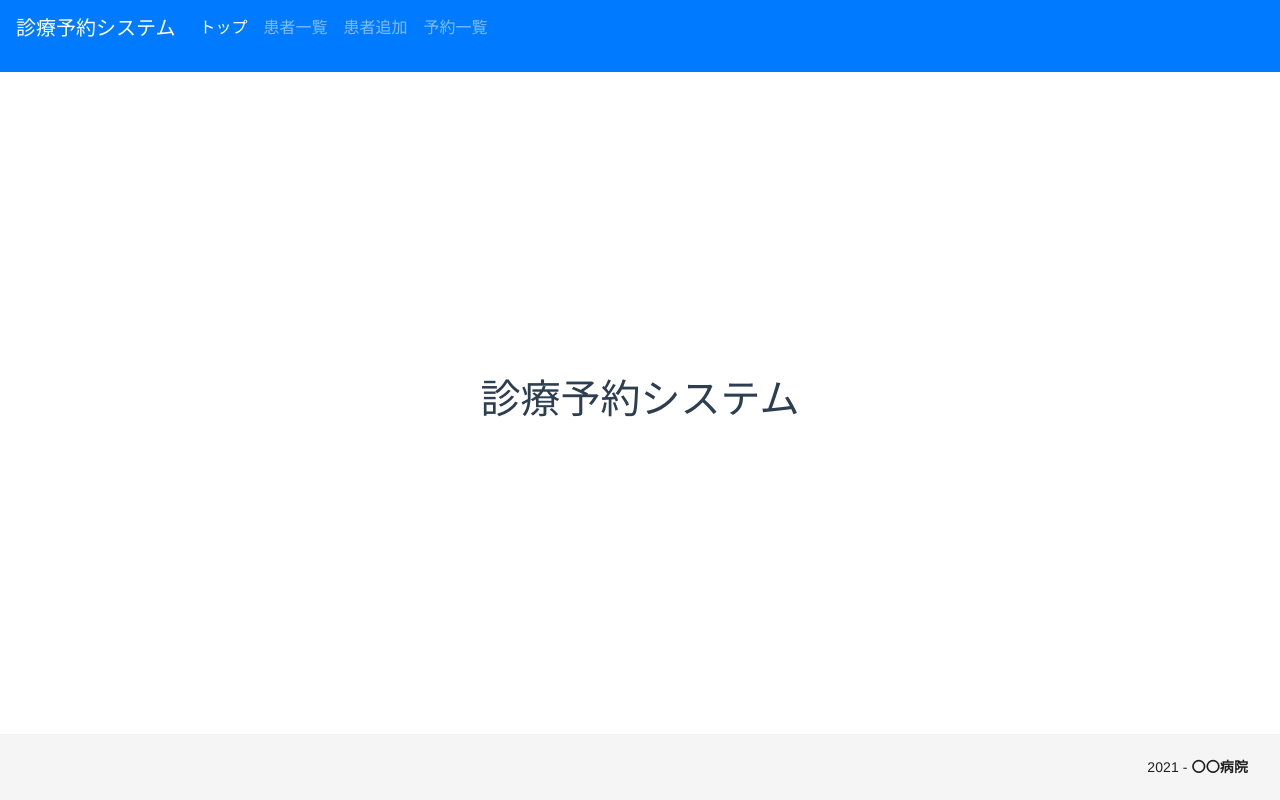
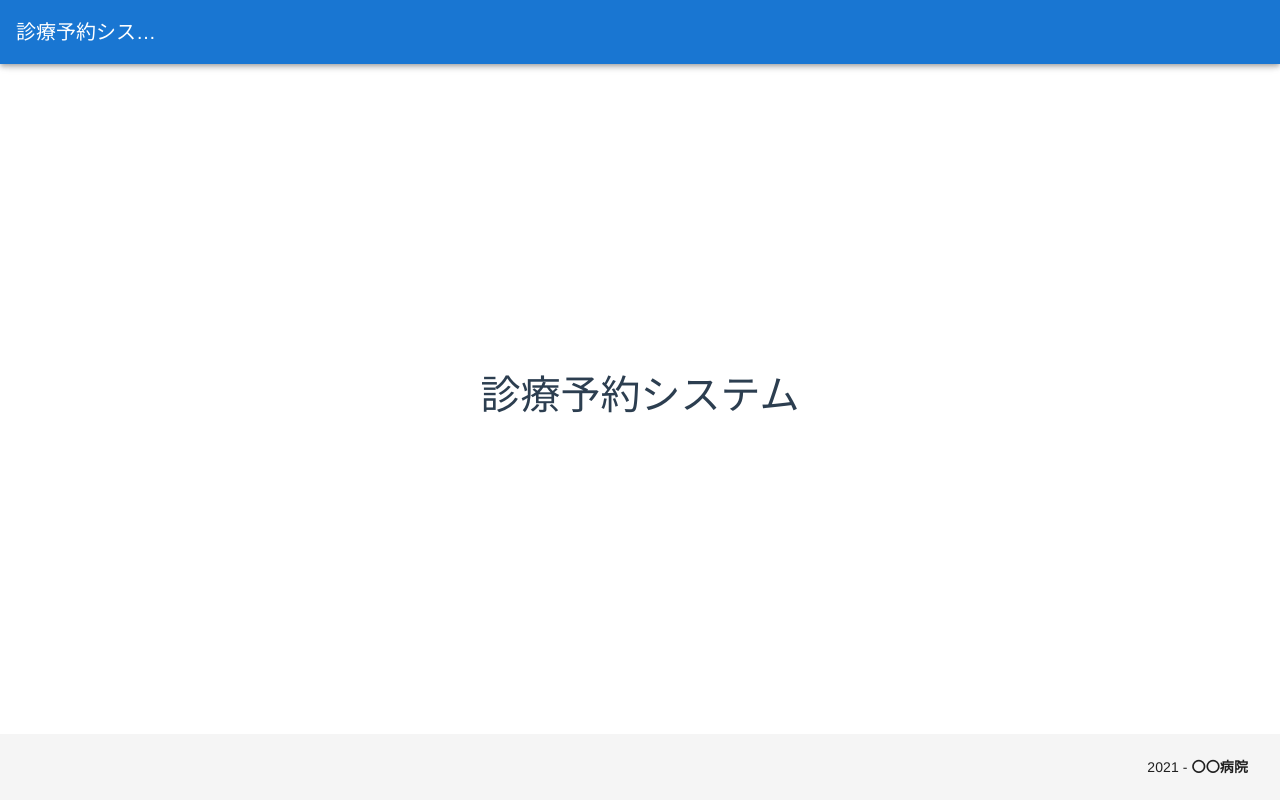
Before and after one commit to YanaPIIDXer/HospitalReserveSystem, a Vue app in the folder frontend/src/: page / in a window 1280 px wide. Built offline with nearby package versions, Linux system fonts and the light colour scheme.

Commit message:
ナビゲーションバーをVuetifyのものに差し替え ※とりあえずタイトルだけ。他はこれから実装

```diff
--- a/frontend/src/src/components/navbar/NavBar.vue
+++ b/frontend/src/src/components/navbar/NavBar.vue
@@ -1,4 +1,5 @@
 <template>
+    <!--
     <nav class="navbar navbar-expand-lg navbar-dark bg-primary">
         <p class="navbar-brand">診療予約システム</p>
         <div class="navbar-nav">
@@ -8,15 +9,19 @@
             <nav-bar-item text="予約一覧" path="reserve_list" index=3 :selectedIndex="selectedIndex" @on-click="onClickItem" />
         </div>
     </nav>
+    -->
+    <v-app-bar color="primary" app dark>
+        <v-app-bar-title>診療予約システム</v-app-bar-title>
+    </v-app-bar>
 </template>
 
 <script>
-import NavBarItem from './NavBarItem';
+//import NavBarItem from './NavBarItem';
 
 export default {
     name: "NavBar",
     components: {
-        NavBarItem
+        //NavBarItem
     },
     data: function () {
         return {
```
